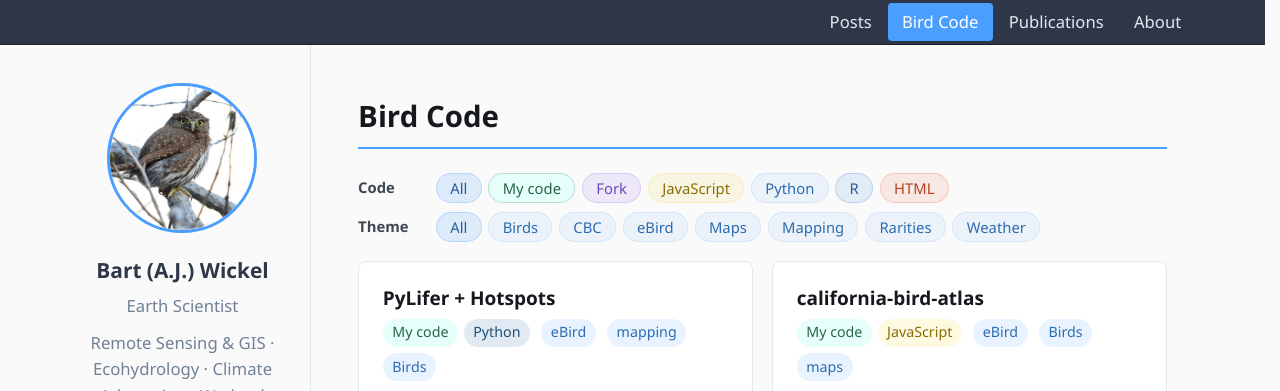
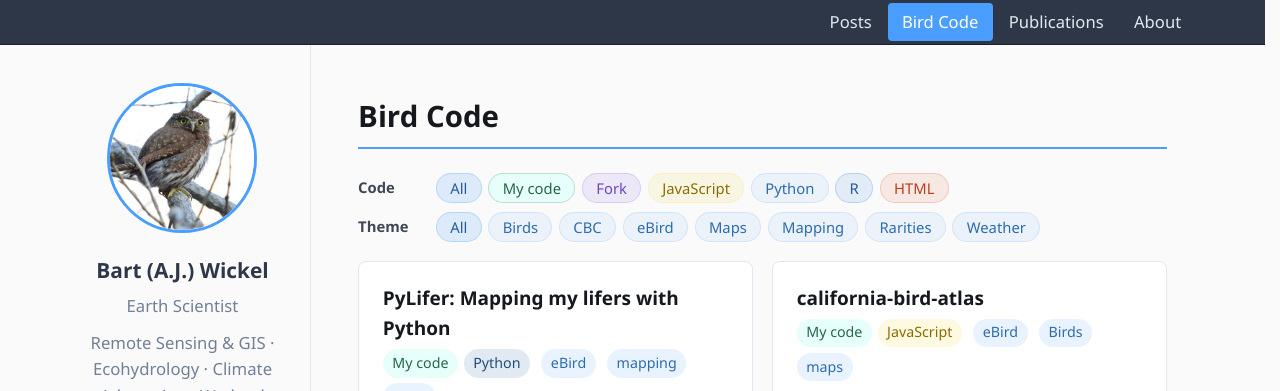
Before and after one commit to hydrospheric0/hydrospheric0.github.io, a plain HTML site: page coding.html in a window 1280 px wide. Shown: the top 391 px of the page. Drawn offline with Linux system fonts and the light colour scheme.

Commit message:
minor update

```diff
--- a/coding.html
+++ b/coding.html
@@ -112,9 +112,9 @@
           <p>This body of work is entirely self-funded.</p>
           <p>Consider supporting:</p>
           <ul>
+            <li><a href="https://buymeacoffee.com/bartg" target="_blank" rel="noopener noreferrer">MetoliusResearch</a></li>
             <li><a href="https://ebird.org/news/monthlygiving" target="_blank" rel="noopener noreferrer">eBird</a></li>
             <li><a href="https://donorbox.org/california-bird-atlas" target="_blank" rel="noopener noreferrer">California Bird Atlas</a></li>
-            <li><a href="https://buymeacoffee.com/bartg" target="_blank" rel="noopener noreferrer">MetoliusResearch</a></li>
           </ul>
         </div>
 
--- a/data.js
+++ b/data.js
@@ -3,7 +3,7 @@
 /* ── Posts (newest-first) ──────────────────────────────────────── */
 const POSTS = [
   {
-    title: 'PyLifer + Hotspots',
+    title: 'PyLifer: Mapping my lifers with Python',
     date: 'March 25, 2026',
     href: 'posts/post-pylifer.html',
     thumb: 'images/pylifer-thumbnail.jpg',
@@ -55,7 +55,7 @@ const POSTS = [
 /* ── Coding projects ──────────────────────────────────────────── */
 const CODING_PROJECTS = [
   {
-    name: 'PyLifer + Hotspots',
+    name: 'PyLifer: Mapping my lifers with Python',
     tags: ['My code', 'Python', 'eBird', 'mapping', 'Birds'],
     type: 'mine',
     thumb: 'images/pylifer-thumbnail.jpg',
```
